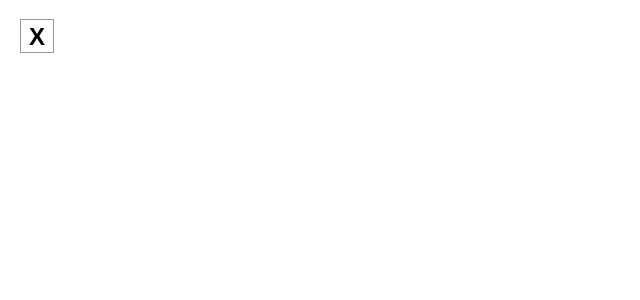
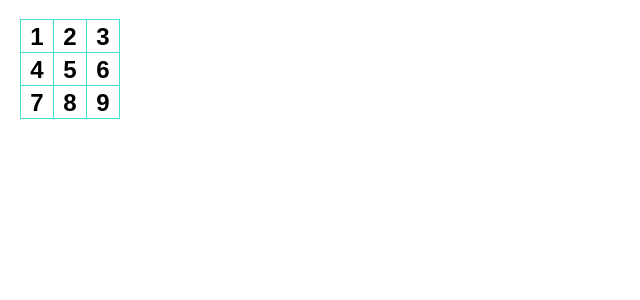
Before and after one commit to tranandrew-dt/react-tic-tac-toe, a React (Create React App) app: page / in a window 1280 px wide. Shown: the top 300 px of the page, without its empty margins (0-640 px from the left). Built offline with nearby package versions, Linux system fonts and the light colour scheme.

Commit message:
[feat:Square] separated Sqaure into its own component

```diff
--- a/src/App.js
+++ b/src/App.js
@@ -1,3 +1,27 @@
-export default function Square() {
-  return <button className="square">X</button>;
+import React from "react";
+import ReactDom from "react-dom";
+import Square from "./Square";
+
+function App() {
+  return (
+    <div>
+      <div className="board-row">
+        <Square num="1" />
+        <Square num="2" />
+        <Square num="3" />
+      </div>
+      <div className="board-row">
+        <Square num="4" />
+        <Square num="5" />
+        <Square num="6" />
+      </div>
+      <div className="board-row">
+        <Square num="7" />
+        <Square num="8" />
+        <Square num="9" />
+      </div>
+    </div>
+  );
 }
+
+export default App;
--- /dev/null
+++ b/src/Square.jsx
@@ -0,0 +1,15 @@
+import React, { useState } from "react";
+
+function Square(props) {
+  const [clickStatus, setClickStatus] = useState(false);
+
+  function handleClickStatus() {}
+
+  return (
+    <button className="square" onClick={handleClickStatus}>
+      {props.num}
+    </button>
+  );
+}
+
+export default Square;
--- a/src/styles.css
+++ b/src/styles.css
@@ -58,7 +58,7 @@ body {
 
 .square {
   background: #fff;
-  border: 1px solid #999;
+  border: 1px solid turquoise;
   float: left;
   font-size: 24px;
   font-weight: bold;
```
Also changed, not shown: package.json (+13 -1 lines).
